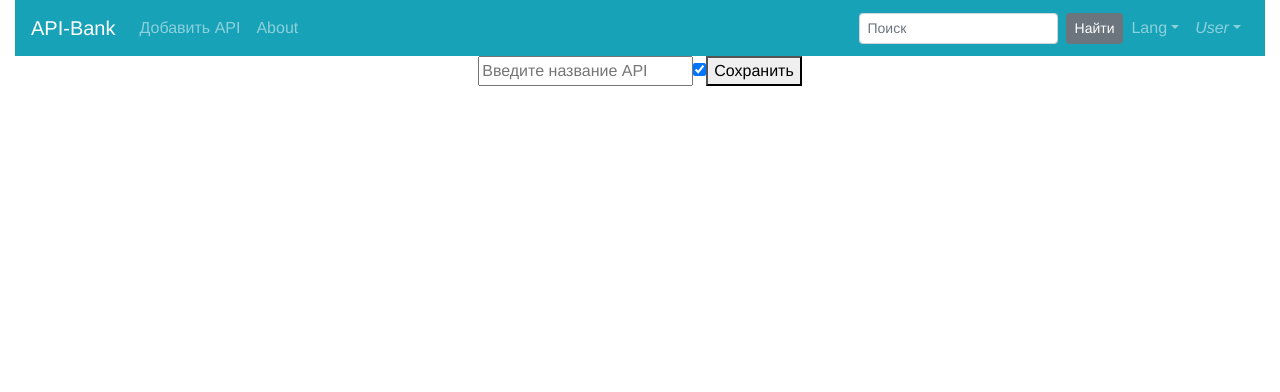
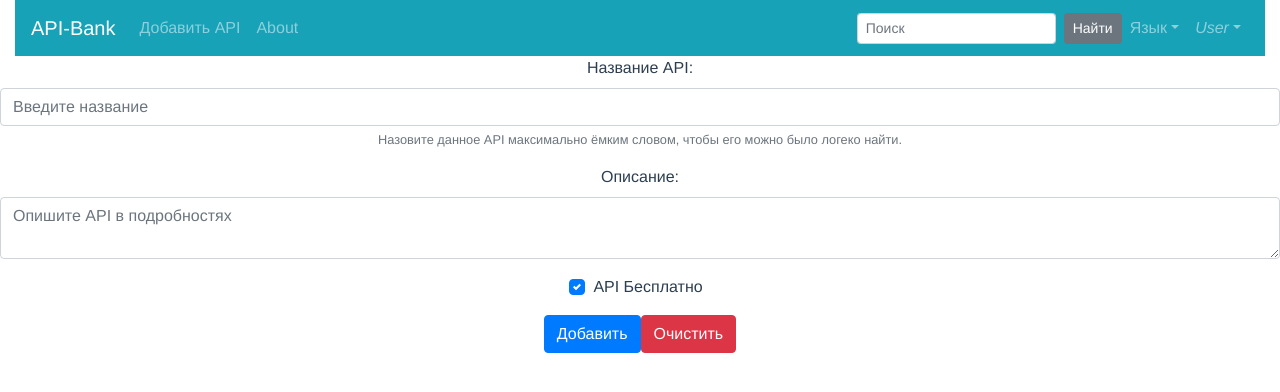
Before and after one commit to Ustingit/api-bank, a Vue app: page /addApi in a window 1280 px wide. Shown: the top 392 px of the page. Built offline with nearby package versions, Linux system fonts and the light colour scheme.

Commit message:
remaster vuews with bootstrap

```diff
--- /dev/null
+++ b/src/components/Apis/ApiList.vue
@@ -0,0 +1,34 @@
+<template>
+    <div>
+  <div class="mt-3">
+    <b-card-group deck>
+
+      <b-card
+        border-variant="secondary"
+        :header="api.name"
+        header-border-variant="secondary"
+        align="center"
+        :footer="getApiCost(api)"
+        footer-tag="footer"
+        v-for="api in apis"
+        :key="api.id"
+      >
+        <b-card-text>{{ api.description }}</b-card-text>
+      </b-card>
+
+    </b-card-group>
+  </div>
+</div>
+</template>
+
+<script>
+export default {
+    name: 'ApiList',
+    props: ['apis'],
+    methods: {
+        getApiCost(api) {
+            return !api.isFree ? `${api.cost} $` : 'free';
+        }
+    }
+}
+</script>
--- a/src/components/common/MainNavbar.vue
+++ b/src/components/common/MainNavbar.vue
@@ -13,12 +13,12 @@
 
       <!-- Right aligned nav items -->
       <b-navbar-nav class="ml-auto">
-        <b-nav-form>
-          <b-form-input size="sm" class="mr-sm-2" placeholder="Поиск"></b-form-input>
+        <b-nav-form @click.prevent="onSearch" >
+          <b-form-input size="sm" class="mr-sm-2" placeholder="Поиск" v-model.trim="filterValue" ></b-form-input>
           <b-button size="sm" class="my-2 my-sm-0" type="submit">Найти</b-button>
         </b-nav-form>
 
-        <b-nav-item-dropdown text="Lang" right>
+        <b-nav-item-dropdown text="Язык" right>
             <b-dropdown-item href="#">RU</b-dropdown-item>
           <b-dropdown-item href="#">EN</b-dropdown-item>
         </b-nav-item-dropdown>
@@ -37,6 +37,27 @@
 </div>
 </template>
 
+<script>
+export default {
+    name: 'MainNavBar',
+    data: () => ({
+        filterValue: ''
+    }),
+    methods: {
+        onSearch() {
+            if (this.filterValue) {
+                this.$store.commit('addMainPageFilter', this.filterValue)
+
+                //this.$router.push('/')
+
+                this.filterValue = ''
+                this.$store.commit('addMainPageFilter', '')
+            }
+        }
+    }
+}
+
+</script>
 <style scoped>
     .no-decor {
     text-decoration: none;
--- a/src/store/index.js
+++ b/src/store/index.js
@@ -3,18 +3,24 @@ import Vuex from 'vuex'
 
 Vue.use(Vuex)
 
+// api example  { id: 1, name: '', description: '', methodTitles: [], methods: [] }
+
 export default new Vuex.Store({
   state: {
-    allApis: []
+    allApis: [],
+    queryForMainPage: null
   },
   mutations: {
     addApi(state, newApiItem) {
       state.allApis.push(newApiItem)
+    },
+    addMainPageFilter(state, query) {
+      console.log('in mutation, current val = ', state.queryForMainPage, ' , next = ', query)
+      state.queryForMainPage = query
     }
   },
   actions: {
     async addApi({commit}, api) {
-      //var newApi = await save(api)
       api.id = new Date().toJSON();
       commit('addApi', api)
     }
@@ -23,7 +29,13 @@ export default new Vuex.Store({
   },
   getters: {
     allApis(state) {
-      return state.allApis
+      if (!state.queryForMainPage) {
+        return state.allApis
+      }
+
+      return state.allApis.filter(x => x.name === state.queryForMainPage
+        || x.description === state.queryForMainPage
+        || x.methodTitles.contains(state.queryForMainPage))
     }
   }
 })
--- a/src/views/AddApi.vue
+++ b/src/views/AddApi.vue
@@ -1,12 +1,59 @@
 <template>
     <div>
-        <form @submit.prevent="onSubmit" >
-            <input type="text" v-model.trim="name" placeholder="Введите название API" >
-            <input type="checkbox" v-model="isFree" >
-            <input v-if="!isFree" type="text" v-model.number="cost" placeholder="Введите стоимость доступа\использования API" >
-            <button type="submit" >Сохранить</button>
-        </form>
-    </div>
+    <b-form @submit.prevent="onSubmit" @reset.prevent="clearForm">
+      <b-form-group
+        id="input-group-1"
+        label="Название API:"
+        label-for="input-1"
+        description="Назовите данное API максимально ёмким словом, чтобы его можно было логеко найти."
+      >
+        <b-form-input
+          id="input-1"
+          v-model.trim="name"
+          type="text"
+          placeholder="Введите название"
+          required
+        ></b-form-input>
+      </b-form-group>
+
+      <b-form-group id="input-group-2" label="Описание:" label-for="input-2">
+        <b-form-textarea
+          id="input-2"
+          v-model.trim="description"
+          placeholder="Опишите API в подробностях"
+          required
+        ></b-form-textarea>
+      </b-form-group>
+
+      <b-form-group id="input-group-4" v-slot="{ ariaDescribedby }">
+        <b-form-checkbox-group
+          v-model="isFree"
+          id="checkboxes-4"
+          :aria-describedby="ariaDescribedby"
+        >
+            <b-form-checkbox class="mb-2 mr-sm-2 mb-sm-0">API Бесплатно</b-form-checkbox>
+        </b-form-checkbox-group>
+      </b-form-group>
+
+        <b-form-group
+        v-if="!isFree"
+        id="input-group-5"
+        label="Стоимость доступа к API:"
+        label-for="input-5"
+      >
+        <b-form-input
+          id="input-5"
+          v-model.number="cost"
+          type="text"
+          required
+        ></b-form-input>
+      </b-form-group>
+
+      <b-button type="submit" variant="primary">Добавить</b-button>
+      <b-button type="reset" variant="danger">Очистить</b-button>
+    </b-form>
+  </div>
+
 </template>
 
 <script>
@@ -15,21 +62,26 @@ export default {
     data: () => ({
         name: '',
         isFree: true,
-        cost: 0
+        cost: 0,
+        description: ''
     }),
     methods: {
         async onSubmit(){
             await this.$store.dispatch('addApi', {
                 name: this.name,
                 isFree: this.isFree,
-                cost: this.cost
+                cost: this.cost,
+                description: this.description
             })
 
+            this.clearForm()
+            this.$router.push('/')
+        },
+        clearForm() {
             this.name = ''
             this.isFree = true
             this.cost = 0
-
-            this.$router.push('/')
+            this.description = ''
         }
     }
 }
--- a/src/views/Home.vue
+++ b/src/views/Home.vue
@@ -1,19 +1,23 @@
 <template>
   <div>
     <p v-if="!allApis.length" >Нет доступных API!</p>
-    <ul v-else :key="allApis.length" >
-      <li v-for="api in allApis" :key="api.id" >
-        <p>{{ api.name }}</p>
-      </li>
-    </ul>
+    <ApiList
+      v-else
+      :key="allApis.length"
+      v-bind:apis="allApis"
+     />
   </div>
 </template>
 
 <script>
 import { mapGetters } from 'vuex'
+import ApiList from '../components/Apis/ApiList'
 
 export default {
   name: 'Home',
-  computed: mapGetters(['allApis'])
+  computed: mapGetters(['allApis']),
+  components: {
+    ApiList
+  }
 }
 </script>
```
